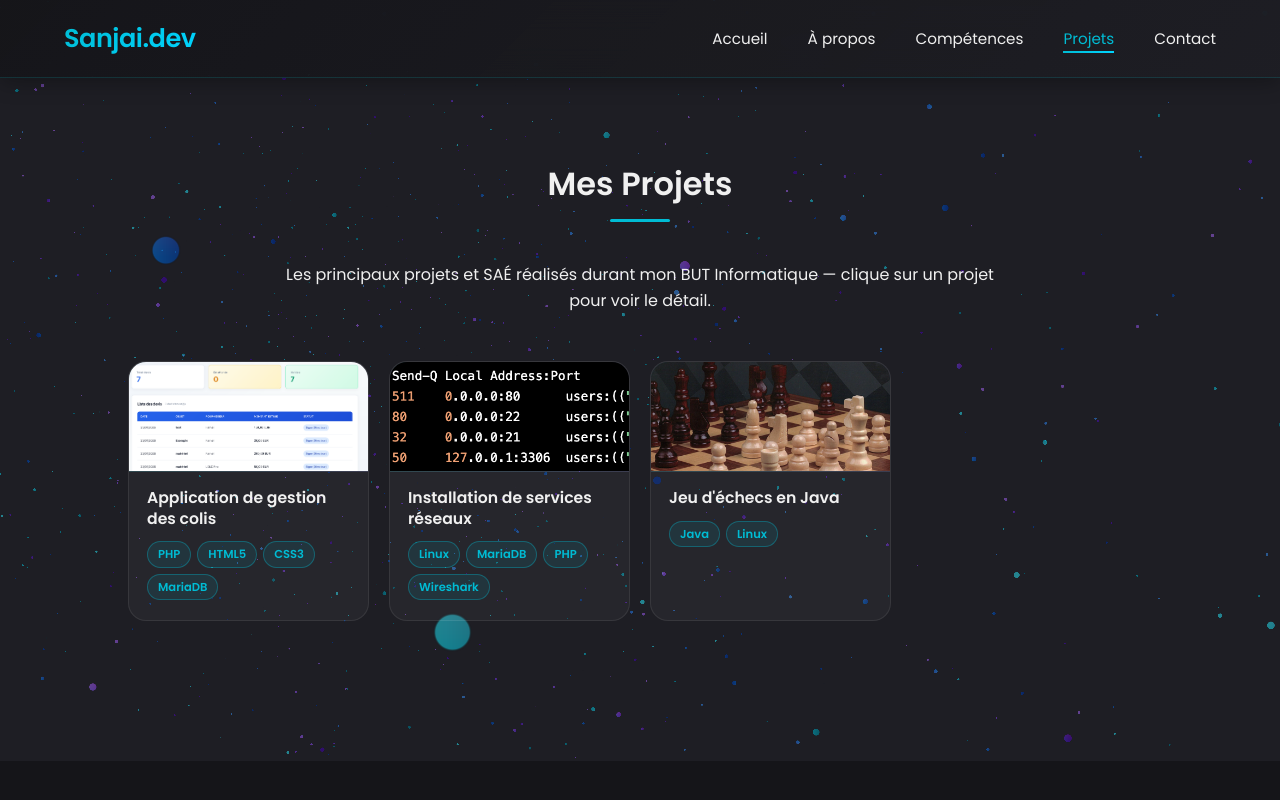
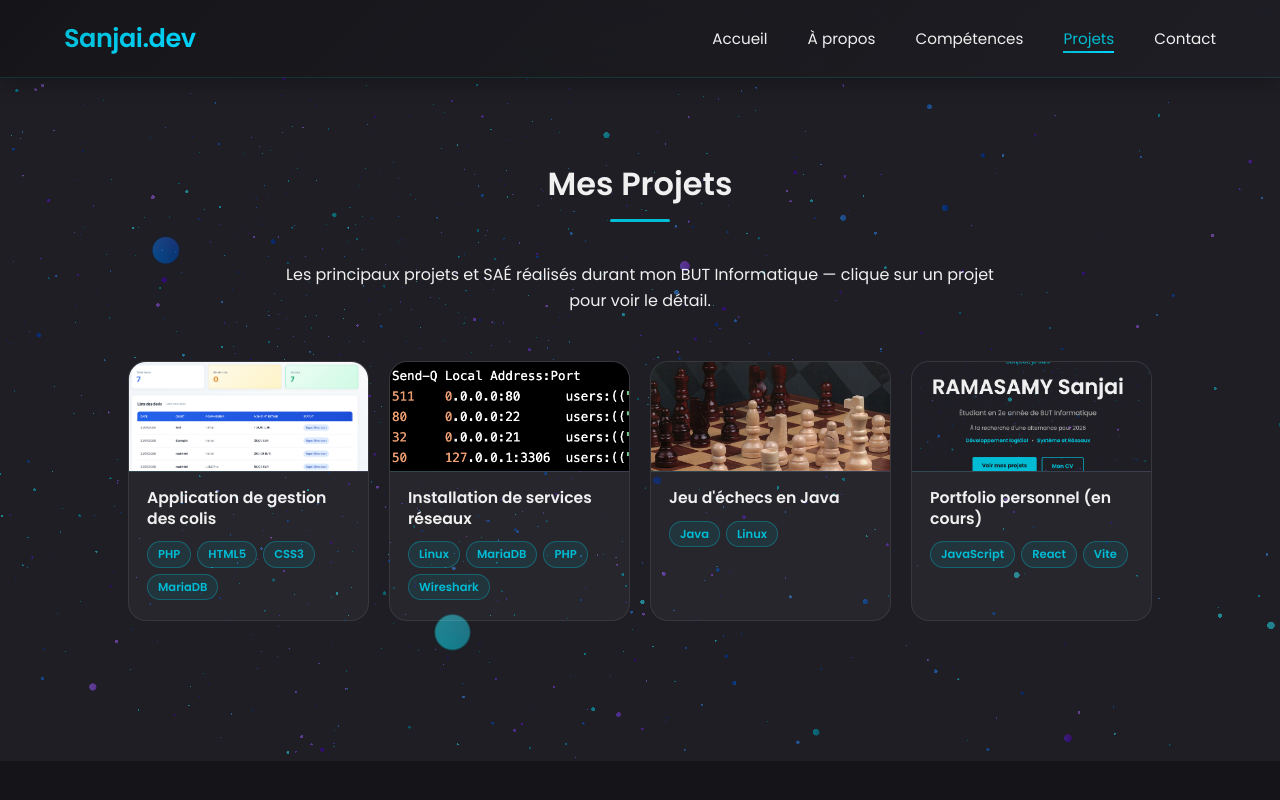
Before and after one commit to SanjaiV2/portfolio, a React (Vite) app: page /projets in a window 1280 px wide. Shown: the top 800 px of the page. Built offline with nearby package versions, Linux system fonts and the light colour scheme.

Commit message:
ajout du 4e projet

```diff
--- a/src/components/ProjetDetail.jsx
+++ b/src/components/ProjetDetail.jsx
@@ -97,6 +97,7 @@
         </div>
 
         <aside className="projet-detail-sidebar">
+          {projet.competences?.length > 0 && (
             <div className="projet-sidebar-bloc">
               <h4 className="projet-bloc-titre">Compétences mobilisées</h4>
               <div className="projet-competences">
@@ -107,6 +108,7 @@
                 ))}
               </div>
             </div>
+          )}
 
           <div className="projet-sidebar-bloc">
             <h4 className="projet-bloc-titre">Technologies utilisées</h4>
--- a/src/data/projets.js
+++ b/src/data/projets.js
@@ -84,7 +84,7 @@
     code: "SAÉ 2.01",
     titre: "Jeu d'échecs en Java",
     vignette: "/projets/echecs.png",
-    images: [],
+    images: ["/projets/echecs-terminal.png"],
     objectif:
       "L'objectif de cette SAÉ était de développer un jeu d'échecs entièrement jouable dans un terminal en Java. Le programme devait gérer le déplacement des différentes pièces, l'affichage de l'échiquier, l'alternance des joueurs ainsi que le respect des principales règles du jeu.",
     travailGroupe: [
@@ -109,6 +109,34 @@
       { nom: "Linux", logo: DEVICON("linux") },
     ],
   },
+  {
+    id: "projet4",
+    code: "Personnel",
+    titre: "Portfolio personnel (en cours)",
+    vignette: "/projets/portfolio-accueil.png",
+    images: [],
+    objectif:
+      "L'objectif de ce projet est de concevoir un portfolio permettant de présenter mon parcours, mes compétences, mes réalisations ainsi que mon projet professionnel à travers une interface claire et agréable à parcourir.",
+    travailGroupe: [],
+    monRole: [
+      "Conception de l'interface utilisateur",
+      "Développement du site web",
+      "Organisation des différentes rubriques",
+      "Sélection des projets à présenter",
+      "Rédaction des analyses réflexives",
+      "Mise en place de composants interactifs",
+    ],
+    resultat:
+      "Le portfolio est aujourd'hui fonctionnel et regroupe mes principales réalisations du BUT. Il continue d'évoluer au fur et à mesure que j'ajoute de nouveaux contenus et améliore certaines parties de l'interface.",
+    apprentissage:
+      "Ce projet m'a permis de prendre du recul sur les compétences acquises depuis mon arrivée en BUT et de mieux identifier les domaines dans lesquels je me sens à l'aise ainsi que ceux que je souhaite encore approfondir. J'ai également davantage réfléchi à la manière de présenter des informations de façon synthétique et à l'importance de l'ergonomie lors de la conception d'une interface.",
+    competences: [],
+    technologies: [
+      { nom: "JavaScript", logo: DEVICON("javascript") },
+      { nom: "React", logo: DEVICON("react") },
+      { nom: "Vite", logo: DEVICON("vitejs") },
+    ],
+  },
 ];
 
 export default projets;
```
Also changed, not shown: public/projets/echecs-terminal.png (added), public/projets/portfolio-accueil.png (added). Lines whose indentation alone changed are shown as unchanged.
